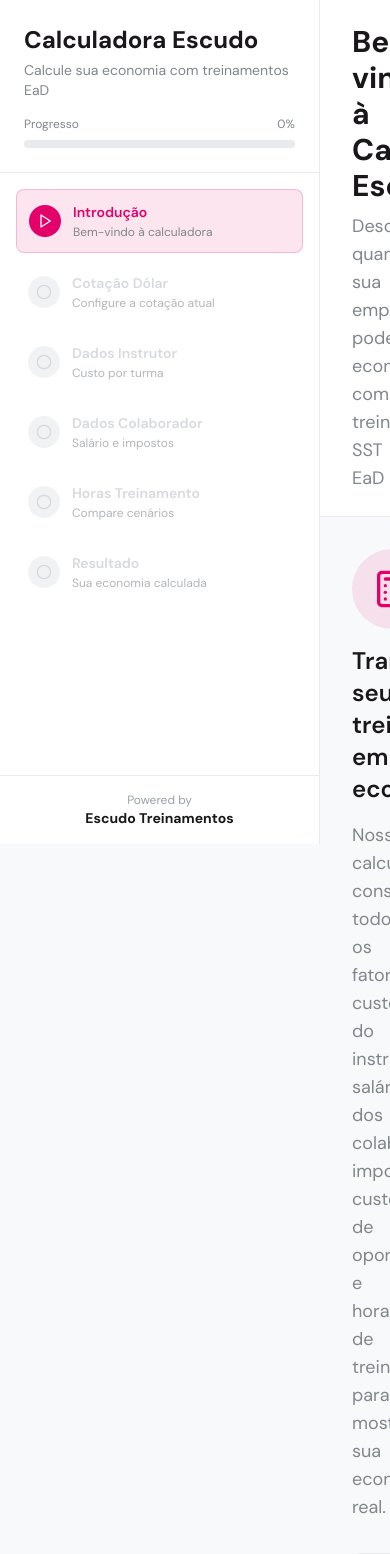
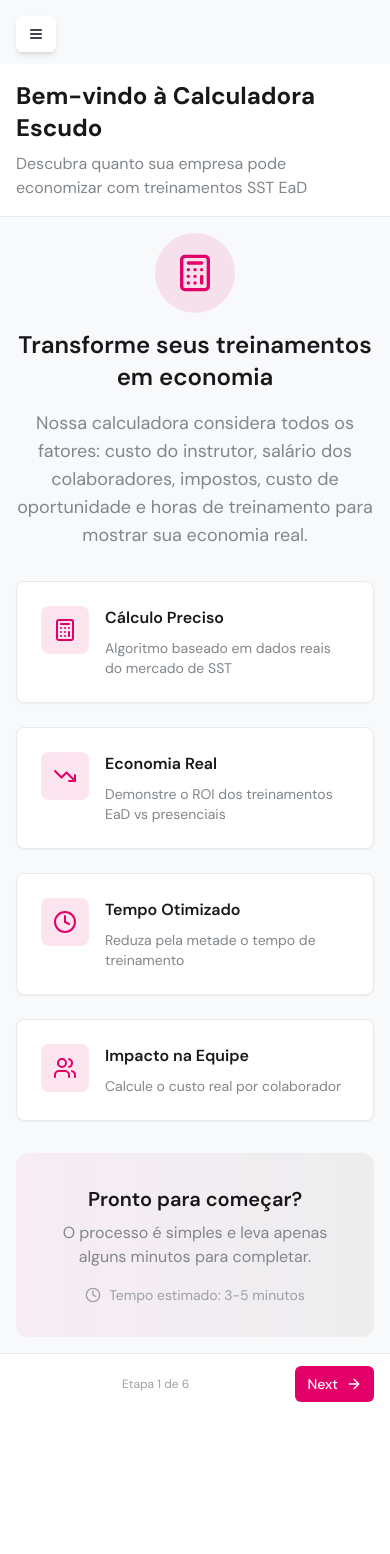
Before and after one commit to marketingescudo/calculadora-de-esconomia-de-treinamentos, a React (Vite) app: page / in a window 390 px wide. Shown: the top 1554 px of the page. After the commit the page ends 1414 px from the top, so only its background shows below. Built offline with nearby package versions, Linux system fonts and the light colour scheme.

Commit message:
Make app responsive
Implement responsive design for all components and pages.

```diff
--- a/src/components/Sidebar.tsx
+++ b/src/components/Sidebar.tsx
@@ -1,8 +1,9 @@
 
-import React from 'react';
-import { Check, Circle, Play } from 'lucide-react';
+import React, { useState } from 'react';
+import { Check, Circle, Play, Menu, X } from 'lucide-react';
 import { useCalculator } from '@/contexts/CalculatorContext';
 import { StepStatus } from '@/types/calculator';
+import { Button } from '@/components/ui/button';
 
 const steps = [
   { id: 1, title: 'Introdução', description: 'Bem-vindo à calculadora' },
@@ -32,22 +33,38 @@ function StepIcon({ status }: { status: StepStatus }) {
 
 export function Sidebar() {
   const { state, dispatch } = useCalculator();
+  const [isOpen, setIsOpen] = useState(false);
   const progressPercentage = (state.completedSteps.size / steps.length) * 100;
 
   const handleStepClick = (stepId: number) => {
     if (state.completedSteps.has(stepId) || stepId === state.currentStep) {
       dispatch({ type: 'SET_CURRENT_STEP', payload: stepId });
+      setIsOpen(false); // Close mobile sidebar on navigation
     }
   };
 
-  return (
-    <div className="w-80 bg-white border-r border-escudo-gray-200 h-screen flex flex-col fixed left-0 top-0 z-10">
+  const SidebarContent = () => (
+    <>
       {/* Header */}
-      <div className="p-6 border-b border-escudo-gray-200 flex-shrink-0">
-        <h1 className="text-2xl font-bold text-escudo-dark">Calculadora Escudo</h1>
-        <p className="text-sm text-escudo-gray-600 mt-1">
-          Calcule sua economia com treinamentos EaD
-        </p>
+      <div className="p-4 lg:p-6 border-b border-escudo-gray-200 flex-shrink-0">
+        <div className="flex items-center justify-between lg:block">
+          <div>
+            <h1 className="text-xl lg:text-2xl font-bold text-escudo-dark">Calculadora Escudo</h1>
+            <p className="text-xs lg:text-sm text-escudo-gray-600 mt-1">
+              Calcule sua economia com treinamentos EaD
+            </p>
+          </div>
+
+          {/* Mobile close button */}
+          <Button
+            variant="ghost"
+            size="sm"
+            className="lg:hidden"
+            onClick={() => setIsOpen(false)}
+          >
+            <X className="h-5 w-5" />
+          </Button>
+        </div>
 
         {/* Progress Bar */}
         <div className="mt-4">
@@ -65,7 +82,7 @@ export function Sidebar() {
       </div>
 
       {/* Steps */}
-      <div className="flex-1 overflow-y-auto p-4">
+      <div className="flex-1 overflow-y-auto p-3 lg:p-4">
         <div className="space-y-2">
           {steps.map((step) => {
             const status = getStepStatus(step.id, state.currentStep, state.completedSteps);
@@ -76,7 +93,7 @@ export function Sidebar() {
                 key={step.id}
                 onClick={() => handleStepClick(step.id)}
                 className={`
-                  flex items-center p-3 rounded-lg transition-all duration-200 cursor-pointer
+                  flex items-center p-2 lg:p-3 rounded-lg transition-all duration-200 cursor-pointer
                   ${status === 'current' ? 'bg-escudo-pink/10 border border-escudo-pink/20' : ''}
                   ${status === 'completed' ? 'bg-escudo-gray-50 hover:bg-escudo-gray-100' : ''}
                   ${status === 'pending' ? 'opacity-60 cursor-not-allowed' : ''}
@@ -84,7 +101,7 @@ export function Sidebar() {
                 `}
               >
                 <div className={`
-                  flex items-center justify-center w-8 h-8 rounded-full mr-3 transition-colors
+                  flex items-center justify-center w-7 h-7 lg:w-8 lg:h-8 rounded-full mr-2 lg:mr-3 transition-colors
                   ${status === 'completed' ? 'bg-green-500' : ''}
                   ${status === 'current' ? 'bg-escudo-pink' : ''}
                   ${status === 'pending' ? 'bg-escudo-gray-200' : ''}
@@ -92,15 +109,15 @@ export function Sidebar() {
                   <StepIcon status={status} />
                 </div>
 
-                <div className="flex-1">
+                <div className="flex-1 min-w-0">
                   <h3 className={`
-                    font-semibold text-sm
+                    font-semibold text-sm lg:text-sm
                     ${status === 'current' ? 'text-escudo-pink' : 'text-escudo-dark'}
                     ${status === 'pending' ? 'text-escudo-gray-400' : ''}
                   `}>
                     {step.title}
                   </h3>
-                  <p className="text-xs text-escudo-gray-600 mt-0.5">
+                  <p className="text-xs text-escudo-gray-600 mt-0.5 truncate">
                     {step.description}
                   </p>
                 </div>
@@ -111,12 +128,48 @@ export function Sidebar() {
       </div>
 
       {/* Footer */}
-      <div className="p-4 border-t border-escudo-gray-200 flex-shrink-0">
+      <div className="p-3 lg:p-4 border-t border-escudo-gray-200 flex-shrink-0">
         <div className="text-center">
           <div className="text-xs text-escudo-gray-500">Powered by</div>
           <div className="text-sm font-bold text-escudo-dark">Escudo Treinamentos</div>
         </div>
       </div>
-    </div>
+    </>
+  );
+
+  return (
+    <>
+      {/* Mobile Menu Button */}
+      <Button
+        variant="ghost"
+        size="sm"
+        className="fixed top-4 left-4 z-50 lg:hidden bg-white shadow-md"
+        onClick={() => setIsOpen(true)}
+      >
+        <Menu className="h-5 w-5" />
+      </Button>
+
+      {/* Desktop Sidebar */}
+      <div className="hidden lg:flex w-80 bg-white border-r border-escudo-gray-200 h-screen flex-col fixed left-0 top-0 z-10">
+        <SidebarContent />
+      </div>
+
+      {/* Mobile Sidebar Overlay */}
+      {isOpen && (
+        <div
+          className="fixed inset-0 bg-black bg-opacity-50 z-40 lg:hidden"
+          onClick={() => setIsOpen(false)}
+        />
+      )}
+
+      {/* Mobile Sidebar */}
+      <div className={`
+        fixed top-0 left-0 h-full w-80 max-w-[90vw] bg-white border-r border-escudo-gray-200
+        flex flex-col z-50 lg:hidden transform transition-transform duration-300 ease-in-out
+        ${isOpen ? 'translate-x-0' : '-translate-x-full'}
+      `}>
+        <SidebarContent />
+      </div>
+    </>
   );
 }
--- a/src/components/steps/Step4EmployeeData.tsx
+++ b/src/components/steps/Step4EmployeeData.tsx
@@ -46,21 +46,21 @@ export function Step4EmployeeData() {
       <div className="space-y-6">
         <Card className="animate-fade-in">
           <CardHeader>
-            <CardTitle className="flex items-center gap-2 text-escudo-dark">
+            <CardTitle className="flex items-center gap-2 text-escudo-dark text-lg lg:text-xl">
               <User className="h-5 w-5 text-escudo-pink" />
               Salário do Colaborador
             </CardTitle>
-            <CardDescription>
+            <CardDescription className="text-sm lg:text-base">
               Defina o salário mensal base do colaborador
             </CardDescription>
           </CardHeader>
           <CardContent className="space-y-4">
             <div className="space-y-2">
-              <Label htmlFor="employee-salary" className="text-escudo-dark font-medium">
+              <Label htmlFor="employee-salary" className="text-escudo-dark font-medium text-sm lg:text-base">
                 Salário mensal base
               </Label>
               <div className="relative">
-                <span className="absolute left-3 top-1/2 transform -translate-y-1/2 text-escudo-gray-600">
+                <span className="absolute left-3 top-1/2 transform -translate-y-1/2 text-escudo-gray-600 text-sm lg:text-base">
                   R$
                 </span>
                 <Input
@@ -68,47 +68,47 @@ export function Step4EmployeeData() {
                   value={state.employee.salary > 0 ? state.employee.salary.toString().replace('.', ',') : ''}
                   onChange={(e) => handleSalaryChange(e.target.value)}
                   placeholder="5000,00"
-                  className="pl-10 text-lg focus:ring-escudo-pink focus:border-escudo-pink"
+                  className="pl-10 text-base lg:text-lg focus:ring-escudo-pink focus:border-escudo-pink"
                 />
               </div>
             </div>
 
             {state.employee.salary > 0 && (
               <div className="grid grid-cols-1 md:grid-cols-2 gap-4 mt-6">
-                <div className="p-4 bg-escudo-gray-50 rounded-lg">
+                <div className="p-3 lg:p-4 bg-escudo-gray-50 rounded-lg">
                   <div className="flex items-center gap-2 mb-2">
                     <Calculator className="h-4 w-4 text-escudo-pink" />
-                    <span className="font-medium text-escudo-dark">Impostos (70%)</span>
+                    <span className="font-medium text-escudo-dark text-sm lg:text-base">Impostos (70%)</span>
                   </div>
-                  <span className="text-xl font-bold text-escudo-dark">
+                  <span className="text-lg lg:text-xl font-bold text-escudo-dark">
                     {formatCurrency(state.employee.tax)}
                   </span>
                 </div>
 
-                <div className="p-4 bg-escudo-gray-50 rounded-lg">
+                <div className="p-3 lg:p-4 bg-escudo-gray-50 rounded-lg">
                   <div className="flex items-center gap-2 mb-2">
                     <DollarSign className="h-4 w-4 text-escudo-pink" />
-                    <span className="font-medium text-escudo-dark">Total</span>
+                    <span className="font-medium text-escudo-dark text-sm lg:text-base">Total</span>
                   </div>
-                  <span className="text-xl font-bold text-escudo-dark">
+                  <span className="text-lg lg:text-xl font-bold text-escudo-dark">
                     {formatCurrency(state.employee.total)}
                   </span>
                 </div>
 
-                <div className="p-4 bg-escudo-gray-50 rounded-lg">
+                <div className="p-3 lg:p-4 bg-escudo-gray-50 rounded-lg">
                   <div className="flex items-center gap-2 mb-2">
-                    <span className="font-medium text-escudo-dark">Custo por hora</span>
+                    <span className="font-medium text-escudo-dark text-sm lg:text-base">Custo por hora</span>
                   </div>
-                  <span className="text-xl font-bold text-escudo-pink">
+                  <span className="text-lg lg:text-xl font-bold text-escudo-pink">
                     {formatCurrency(state.employee.hourCost)}
                   </span>
                 </div>
 
-                <div className="p-4 bg-escudo-gray-50 rounded-lg">
+                <div className="p-3 lg:p-4 bg-escudo-gray-50 rounded-lg">
                   <div className="flex items-center gap-2 mb-2">
-                    <span className="font-medium text-escudo-dark">Custo total por hora</span>
+                    <span className="font-medium text-escudo-dark text-sm lg:text-base">Custo total por hora</span>
                   </div>
-                  <span className="text-xl font-bold text-escudo-pink">
+                  <span className="text-lg lg:text-xl font-bold text-escudo-pink">
                     {formatCurrency(state.totalEmployeeCost)}
                   </span>
                 </div>
@@ -119,33 +119,33 @@ export function Step4EmployeeData() {
 
         <Card className="animate-fade-in">
           <CardHeader>
-            <CardTitle className="flex items-center gap-2 text-escudo-dark">
+            <CardTitle className="flex items-center gap-2 text-escudo-dark text-lg lg:text-xl">
               <DollarSign className="h-5 w-5 text-escudo-pink" />
               Custo de Oportunidade
             </CardTitle>
-            <CardDescription>
+            <CardDescription className="text-sm lg:text-base">
               Calculado automaticamente com base na cotação do dólar
             </CardDescription>
           </CardHeader>
           <CardContent>
             <div className="grid grid-cols-1 md:grid-cols-3 gap-4">
-              <div className="p-4 bg-escudo-gray-50 rounded-lg">
-                <div className="text-sm text-escudo-gray-600 mb-1">Base USD</div>
-                <div className="text-lg font-bold text-escudo-dark">
+              <div className="p-3 lg:p-4 bg-escudo-gray-50 rounded-lg">
+                <div className="text-xs lg:text-sm text-escudo-gray-600 mb-1">Base USD</div>
+                <div className="text-base lg:text-lg font-bold text-escudo-dark">
                   {formatUSD(state.opportunityCost.baseUSD)}
                 </div>
               </div>
 
-              <div className="p-4 bg-escudo-gray-50 rounded-lg">
-                <div className="text-sm text-escudo-gray-600 mb-1">Valor em BRL</div>
-                <div className="text-lg font-bold text-escudo-dark">
+              <div className="p-3 lg:p-4 bg-escudo-gray-50 rounded-lg">
+                <div className="text-xs lg:text-sm text-escudo-gray-600 mb-1">Valor em BRL</div>
+                <div className="text-base lg:text-lg font-bold text-escudo-dark">
                   {formatCurrency(state.opportunityCost.baseBRL)}
                 </div>
               </div>
 
-              <div className="p-4 bg-escudo-gray-50 rounded-lg">
-                <div className="text-sm text-escudo-gray-600 mb-1">Custo por hora</div>
-                <div className="text-lg font-bold text-escudo-pink">
+              <div className="p-3 lg:p-4 bg-escudo-gray-50 rounded-lg">
+                <div className="text-xs lg:text-sm text-escudo-gray-600 mb-1">Custo por hora</div>
+                <div className="text-base lg:text-lg font-bold text-escudo-pink">
                   {formatCurrency(state.opportunityCost.hourCost)}
                 </div>
               </div>
--- a/src/components/steps/StepWrapper.tsx
+++ b/src/components/steps/StepWrapper.tsx
@@ -45,41 +45,42 @@ export function StepWrapper({
   };
 
   return (
-    <div className="flex-1 flex flex-col animate-slide-in-right ml-80">
+    <div className="flex-1 flex flex-col animate-slide-in-right lg:ml-80">
       {/* Header */}
-      <div className="bg-white border-b border-escudo-gray-200 px-8 py-6 flex-shrink-0">
+      <div className="bg-white border-b border-escudo-gray-200 px-4 lg:px-8 py-4 lg:py-6 flex-shrink-0 mt-16 lg:mt-0">
         <div className="max-w-4xl mx-auto">
-          <h1 className="text-3xl font-bold text-escudo-dark mb-2">{title}</h1>
+          <h1 className="text-2xl lg:text-3xl font-bold text-escudo-dark mb-2">{title}</h1>
           {description && (
-            <p className="text-escudo-gray-600 text-lg">{description}</p>
+            <p className="text-escudo-gray-600 text-base lg:text-lg">{description}</p>
           )}
         </div>
       </div>
 
       {/* Content */}
       <div className="flex-1 overflow-y-auto bg-escudo-gray-50">
-        <div className="max-w-4xl mx-auto p-8">
+        <div className="max-w-4xl mx-auto p-4 lg:p-8">
           {children}
         </div>
       </div>
 
       {/* Navigation */}
-      <div className="bg-white border-t border-escudo-gray-200 px-8 py-4 flex-shrink-0">
+      <div className="bg-white border-t border-escudo-gray-200 px-4 lg:px-8 py-3 lg:py-4 flex-shrink-0">
         <div className="max-w-4xl mx-auto flex justify-between items-center">
           <div>
             {showBack && state.currentStep > 1 && (
               <Button
                 variant="outline"
                 onClick={handleBack}
-                className="flex items-center gap-2"
+                className="flex items-center gap-2 text-sm lg:text-base"
+                size="sm"
               >
                 <ArrowLeft className="h-4 w-4" />
-                Voltar
+                <span className="hidden sm:inline">Voltar</span>
               </Button>
             )}
           </div>
 
-          <div className="text-sm text-escudo-gray-500">
+          <div className="text-xs lg:text-sm text-escudo-gray-500">
             Etapa {state.currentStep} de 6
           </div>
 
@@ -88,9 +89,11 @@ export function StepWrapper({
               <Button
                 onClick={handleNext}
                 disabled={!canProceed}
-                className="flex items-center gap-2 bg-escudo-pink hover:bg-escudo-pink/90"
+                className="flex items-center gap-2 bg-escudo-pink hover:bg-escudo-pink/90 text-sm lg:text-base"
+                size="sm"
               >
-                Continuar
+                <span className="hidden sm:inline">Continuar</span>
+                <span className="sm:hidden">Next</span>
                 <ArrowRight className="h-4 w-4" />
               </Button>
             )}
```
